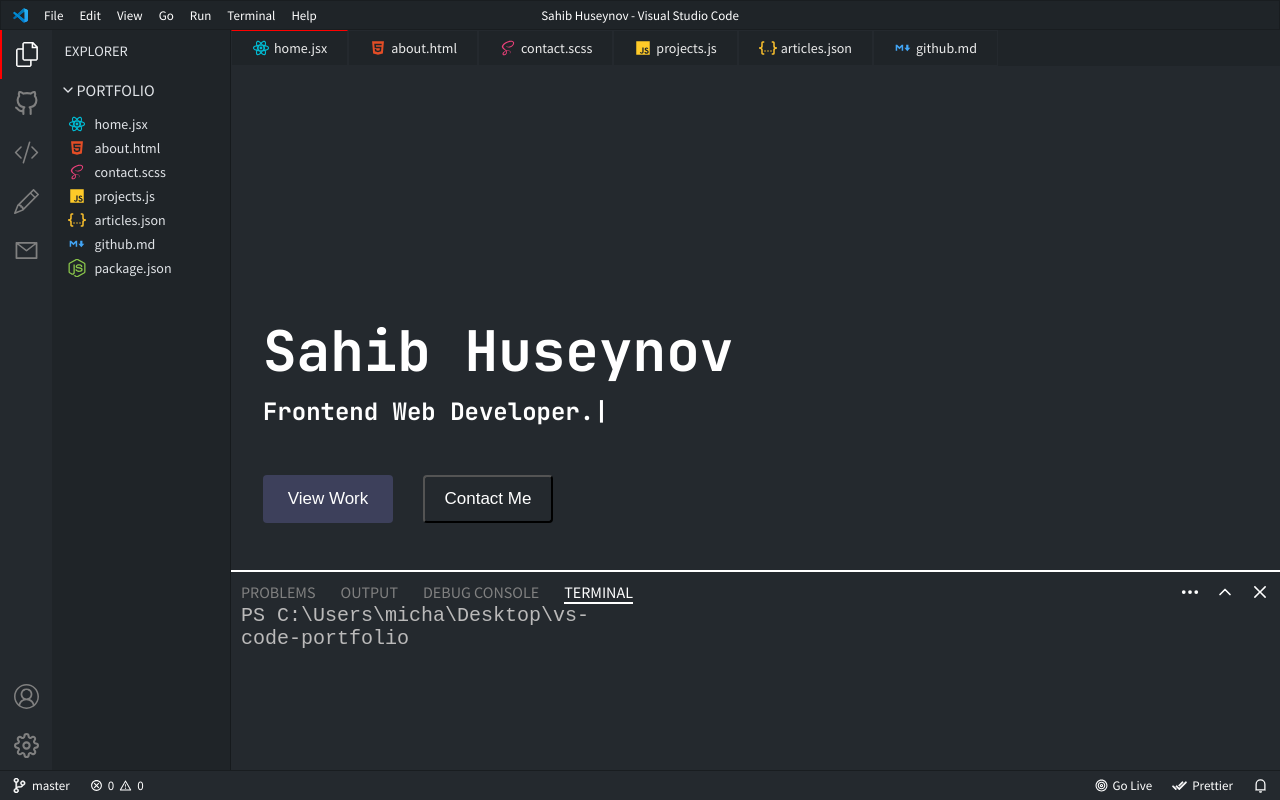
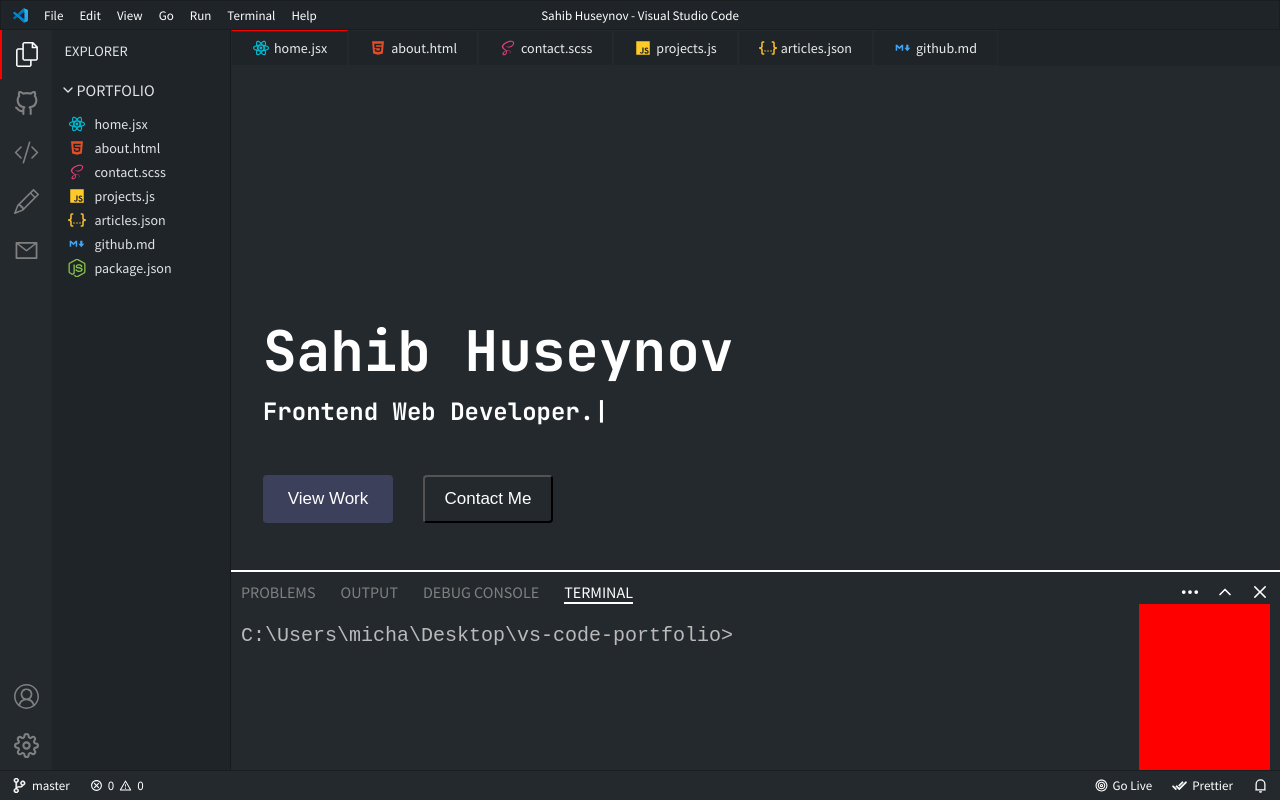
Before and after one commit to sahibhuseynov/vs-code-portfolio, a React (Vite) app: page / in a window 1280 px wide. Built offline with nearby package versions, Linux system fonts and the light colour scheme.

Commit message:
terminal update

```diff
--- a/src/components/Navbar/Navbar.jsx
+++ b/src/components/Navbar/Navbar.jsx
@@ -2,6 +2,7 @@ import React from 'react'
 import './Navbar.scss'
 import VsCodeIcon from '../../assets/vscode_icon.svg'
 const Navbar = () => {
+
   return (
     <section className='navbar'>
      <di className='nav__left'>
@@ -12,7 +13,7 @@ const Navbar = () => {
           <p>View</p>
           <p>Go</p>
           <p>Run</p>
-          <p>Terminal</p>
+          <p >Terminal</p>
           <p>Help</p>
         </div>
      </di >
--- a/src/components/Terminal/Terminal.jsx
+++ b/src/components/Terminal/Terminal.jsx
@@ -33,13 +33,11 @@ const Terminal = () => {
   </div>
   <div className="terminal__body">
     <div className='left'>
-      <textarea name="" id="" cols="30" rows="10">
-      PS C:\Users\micha\Desktop\vs-code-portfolio
+      <textarea >
+      C:\Users\micha\Desktop\vs-code-portfolio&#62;
       </textarea>
     </div >
-    <div className="right">
-
-    </div>
+    <div className="right"></div>
     </div>
 </Resizable>
     </div>
--- a/src/components/Terminal/Terminal.scss
+++ b/src/components/Terminal/Terminal.scss
@@ -34,16 +34,23 @@
         .terminal__body{
             display: flex;
             justify-content: space-between;
-
+            height: 100%;
           .left{
+            width: 100%;
             textarea{
+                width: 100%;
                 font-size: 20px;
                 color:rgb(187, 186, 186) ;
                 background: transparent;
                 border: none;
                 outline: none;
                 resize: none;
+                margin-top: 20px;
             }
+          }
+          .right{
+            width: 150px;
+            background-color: red;
           }
         }
     }
```
